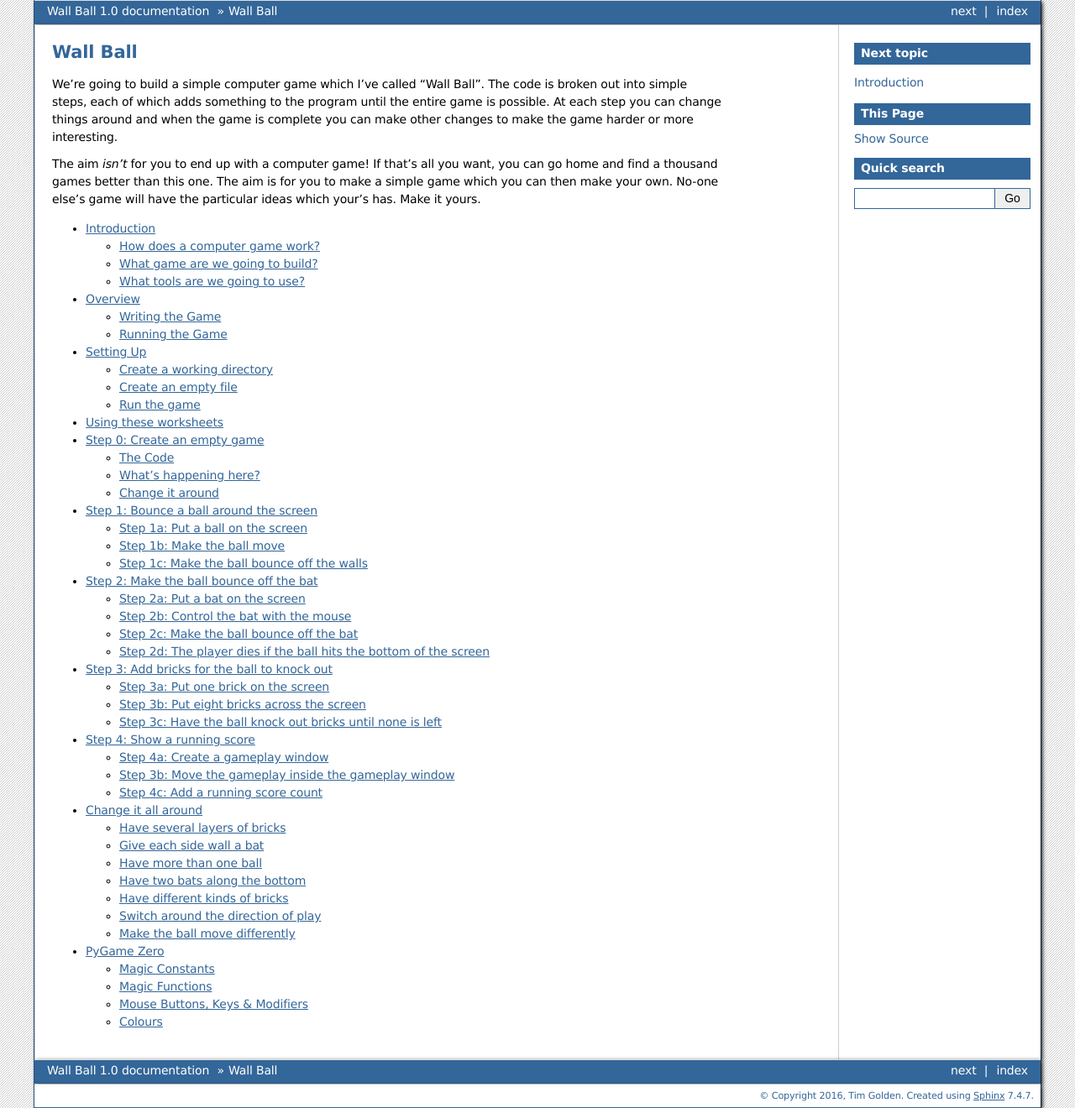
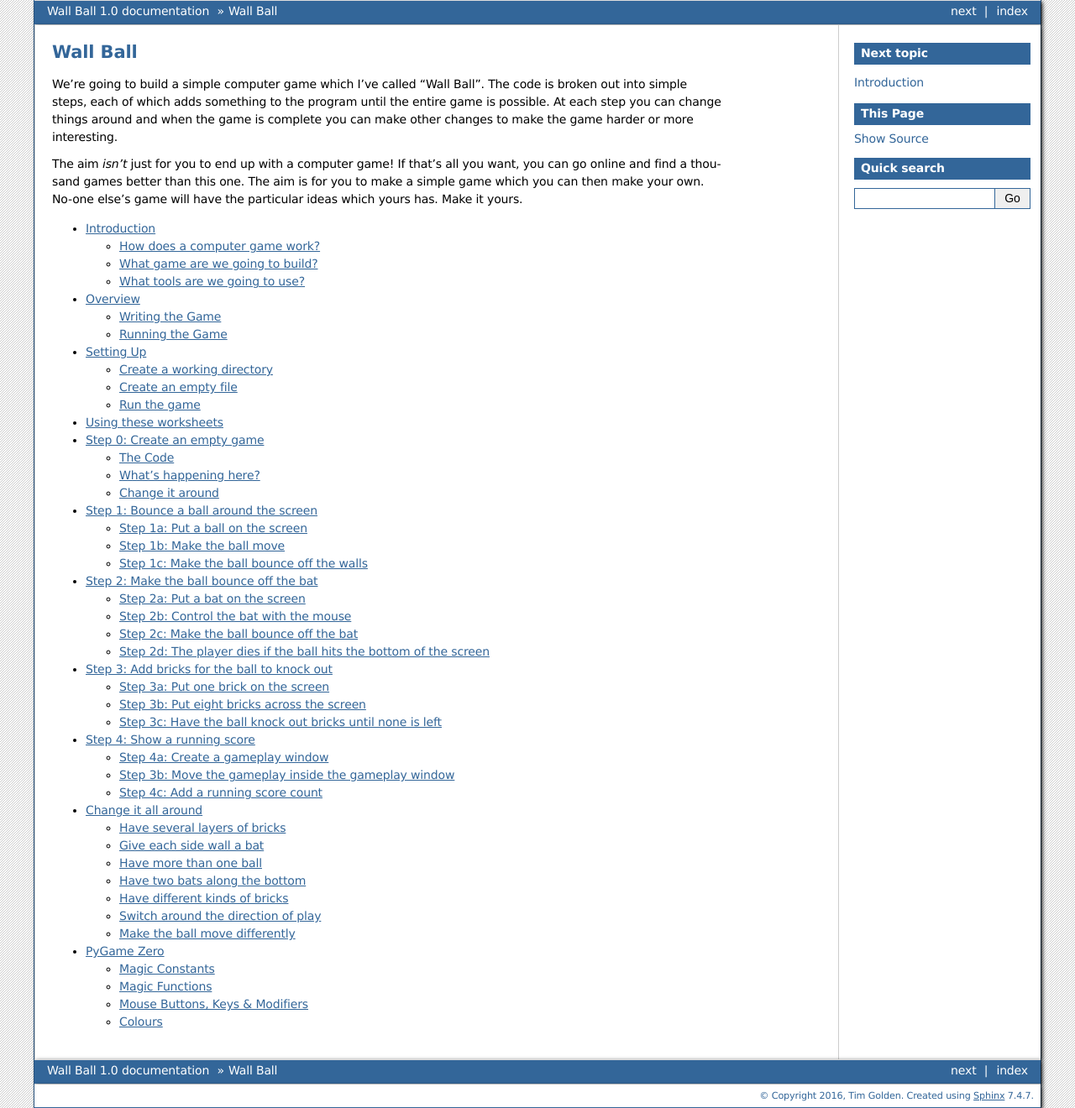
Before and after one commit to westpark/wallball, a Sphinx documentation site: the page built from docs/index.rst, in a window 1280 px wide. Shown: the whole page at 84% size. Built offline with Sphinx 7.4.7, drawn with Linux system fonts in a browser that asks for light colours.

Commit message:
Small mods

```diff
--- a/docs/index.rst
+++ b/docs/index.rst
@@ -9,11 +9,10 @@ to the program until the entire game is possible. At each step you can
 change things around and when the game is complete you can make other
 changes to make the game harder or more interesting.
 
-The aim *isn't* for you to end up with a computer game! If that's all you
-want, you can go home and find a thousand games better than this one. The
+The aim *isn't* just for you to end up with a computer game! If that's all you
+want, you can go online and find a thousand games better than this one. The
 aim is for you to make a simple game which you can then make your own. No-one
-else's game will have the particular ideas which your's has. Make it yours.
-
+else's game will have the particular ideas which yours has. Make it yours.
 
 
 ..  toctree::
```
